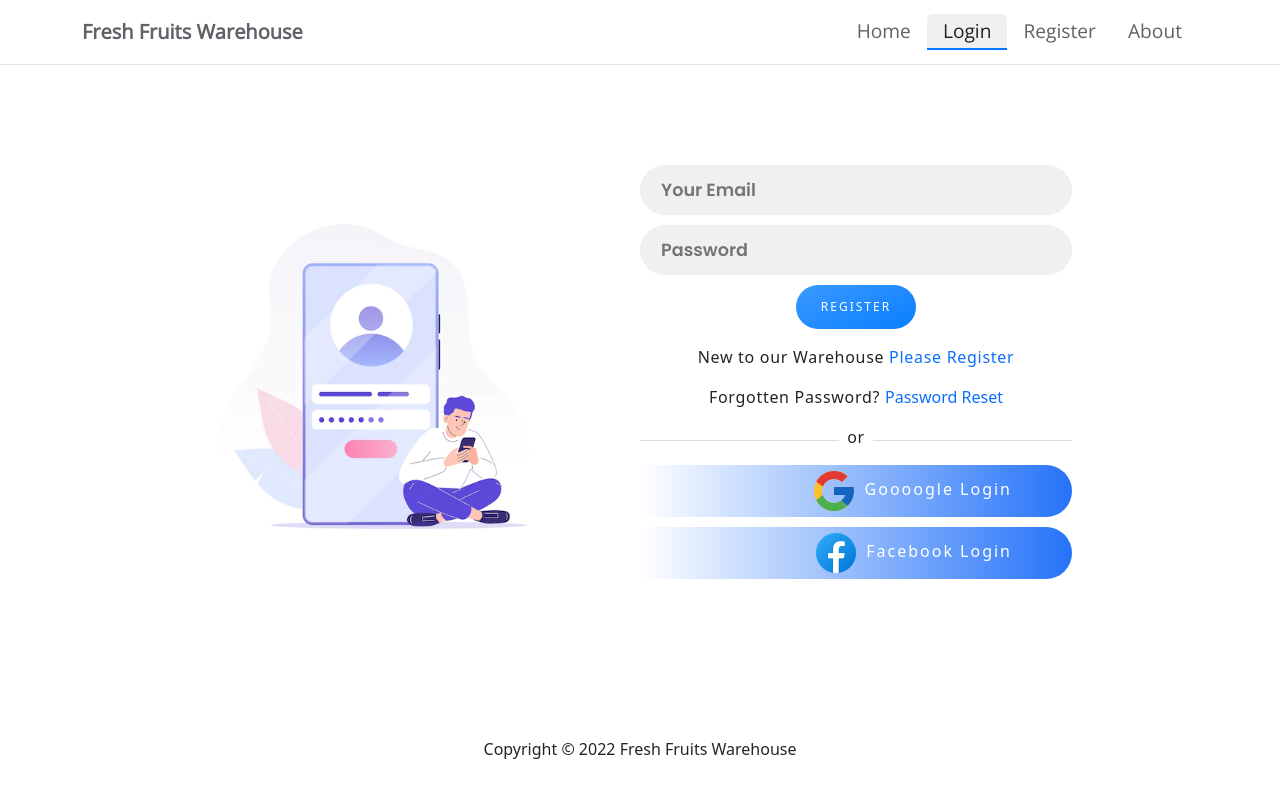
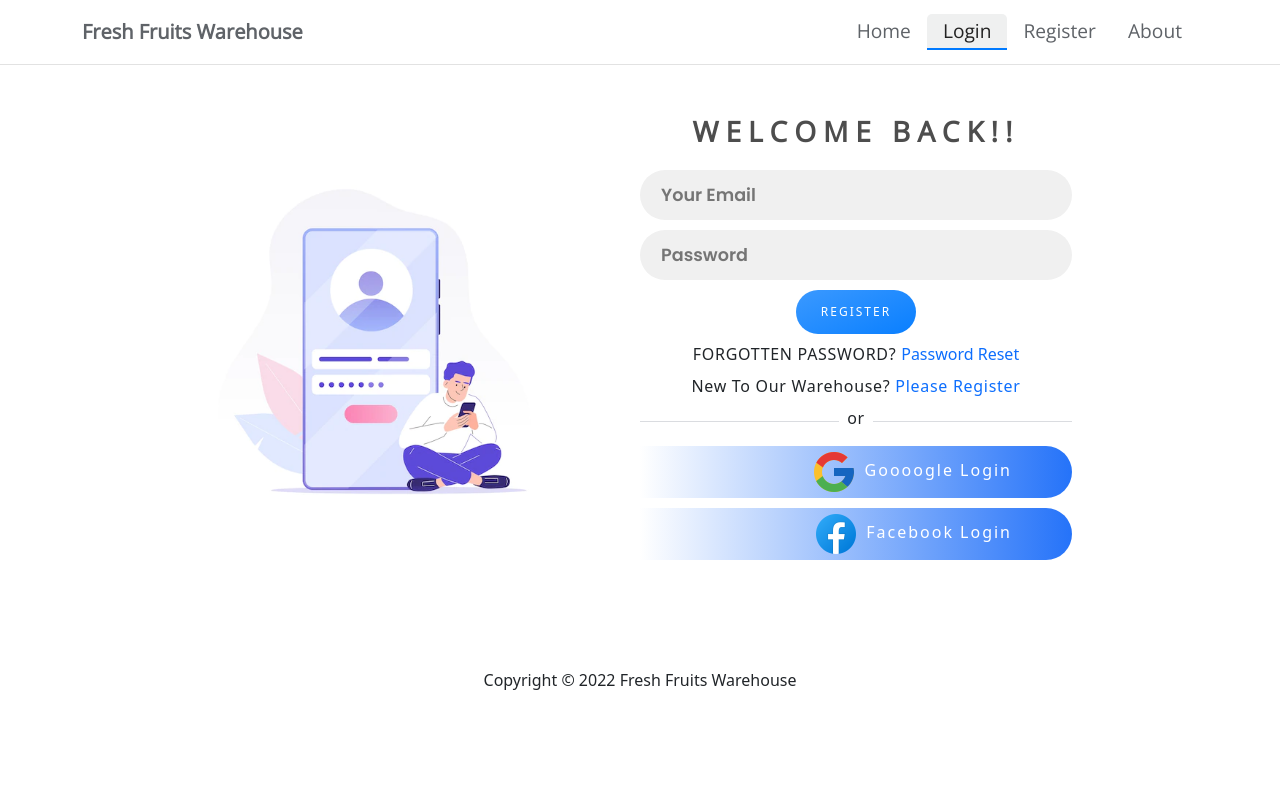
Before and after one commit to MagicManik/fresh-fruits-warehouse, a React (Create React App) app: page /login in a window 1280 px wide. Shown: the top 798 px of the page. Built offline with nearby package versions, Linux system fonts and the light colour scheme; no server answers.

Commit message:
reset password done

```diff
--- a/src/Pages/UserAccount/Login/Login.css
+++ b/src/Pages/UserAccount/Login/Login.css
@@ -1,3 +1,13 @@
+.form-title {
+    padding: 0 8px;
+    margin-bottom: 21px;
+    font-family: 'Open Sans', sans-serif;
+    font-weight: 600;
+    color: rgb(77, 77, 77);
+    letter-spacing: 7px;
+    text-align: center;
+}
+
 .link-button {
     background: none;
     border: none;
--- a/src/Pages/UserAccount/Login/Login.js
+++ b/src/Pages/UserAccount/Login/Login.js
@@ -1,13 +1,26 @@
-import React from 'react';
-import { useSignInWithEmailAndPassword } from 'react-firebase-hooks/auth';
+import React, { useState } from 'react';
+import loginImage from '../image/login.png'
+import { useSendPasswordResetEmail, useSignInWithEmailAndPassword } from 'react-firebase-hooks/auth';
 import { Link, useLocation, useNavigate } from 'react-router-dom';
 import auth from '../../../firebase.init';
-import loginImage from '../image/login.png'
 import SocialLogin from '../SocialLogin/SocialLogin';
 import './Login.css'
 
 const Login = () => {
+    const [email, setEmail] = useState('');
+    const [password, setPassword] = useState('');
 
+
+    // _______ to collecte input value _______
+    const handleEmail = event => {
+        setEmail(event.target.value);
+    }
+    const handlePassword = event => {
+        setPassword(event.target.value);
+    }
+
+
+    // collect from fire base hooks
     const [
         signInWithEmailAndPassword,
         user,
@@ -15,22 +28,45 @@ const Login = () => {
         error,
     ] = useSignInWithEmailAndPassword(auth);
 
+    const [sendPasswordResetEmail, sending] = useSendPasswordResetEmail(auth);
+
+
+    // Password Reset Event Handler
+    const handleResetPassword = async () => {
+        if (email) {
+            await sendPasswordResetEmail(email);
+            alert('Sent email');
+        }
+        else {
+            alert('Please Enter Your Email Address')
+        }
+    }
+
+
+    // user navigate
     const navigate = useNavigate();
     const location = useLocation();
     const from = location.state?.from?.pathname || "/";
-
     if (user) {
         navigate(from, { replace: true });
     }
 
+
+    // handle error
+    let errorElement;
+    if (error) {
+        errorElement = <p className='text-danger'>Error: {error?.message}</p>
+    }
+
+
+    // Form Submit Event Handler
     const handleLoginForm = event => {
         event.preventDefault();
-        const email = event.target.email.value;
-        const password = event.target.password.value;
-
-        signInWithEmailAndPassword(email, password)
+        signInWithEmailAndPassword(email, password);
 
     }
+
+
     return (
         <section className='form-section'>
 
@@ -41,21 +77,24 @@ const Login = () => {
             <div>
 
                 <form onSubmit={handleLoginForm} className='form-container'>
+                    <h3 className='form-title'>WELCOME BACK!!</h3>
 
+                    <input onBlur={handleEmail} className='input-field' type="email" name="email" id="" placeholder='Your Email' required />
 
-                    <input className='input-field' type="email" name="email" id="" placeholder='Your Email' />
-
-                    <input className='input-field' type="password" name="password" id="" placeholder='Password' />
+                    <input onBlur={handlePassword} className='input-field' type="password" name="password" id="" placeholder='Password' required />
 
                     <input className='mx-auto input-btn' type="submit" value="REGISTER" />
+
+                    {errorElement}
 
                 </form>
 
 
-                <div className='method-divider-container mt-3'>
+                <div className='method-divider-container mt-0'>
 
-                    <p className='mx-auto'>New to our Warehouse <Link className='link-button' to={'/register'}>Please Register</Link></p>
-                    <p className='mx-auto'>Forgotten Password? <button className='link-button'>Password Reset</button></p>
+                    <p className='mx-auto m-2'>FORGOTTEN PASSWORD? <button className='link-button' onClick={handleResetPassword}>Password Reset</button></p>
+
+                    <p className='mx-auto mb-2'> New To Our Warehouse?<Link className='link-button' to={'/register'}> Please Register</Link></p>
 
                     <div className='d-flex'>
                         <div className='right-divider'></div>
--- a/src/Pages/UserAccount/Register/Register.css
+++ b/src/Pages/UserAccount/Register/Register.css
@@ -3,7 +3,7 @@
     grid-template-columns: repeat(2, 1fr);
     align-items: center;
     justify-content: center;
-    margin: 100px 100px;
+    margin: 50px 100px;
 }
 
 .form-image img {
--- a/src/Pages/UserAccount/Register/Register.js
+++ b/src/Pages/UserAccount/Register/Register.js
@@ -39,13 +39,15 @@ const Register = () => {
 
             <div>
 
+
                 <form onSubmit={handleRegisterForm} className='form-container'>
+                    <h3 className='form-title'>PLEASE REGISTER!!</h3>
 
-                    <input className='input-field' type="text" name="name" id="" placeholder='Your Name' />
+                    <input className='input-field' type="text" name="name" id="" placeholder='Your Name' required />
 
-                    <input className='input-field' type="email" name="email" id="" placeholder='Your Email' />
+                    <input className='input-field' type="email" name="email" id="" placeholder='Your Email' required />
 
-                    <input className='input-field' type="password" name="password" id="" placeholder='Password' />
+                    <input className='input-field' type="password" name="password" id="" placeholder='Password' required />
 
                     <input className='mx-auto input-btn' type="submit" value="REGISTER" />
 
--- a/src/Pages/UserAccount/SocialLogin/SocialLogin.css
+++ b/src/Pages/UserAccount/SocialLogin/SocialLogin.css
@@ -11,3 +11,8 @@
     text-align: end;
     padding-right: 60px;
 }
+
+.social-login-btn:hover {
+    background-image: linear-gradient(90deg, #ffffff 0%, #005eff 100%);
+    background-color: #005eff;
+}
--- a/src/Pages/UserAccount/SocialLogin/SocialLogin.js
+++ b/src/Pages/UserAccount/SocialLogin/SocialLogin.js
@@ -1,18 +1,47 @@
 import React from 'react';
 import google from '../image/google.png'
 import facebook from '../image/facebook.png'
+import { useSignInWithGoogle } from 'react-firebase-hooks/auth';
+
 import './SocialLogin.css'
+import auth from '../../../firebase.init';
+import { useLocation, useNavigate } from 'react-router-dom';
 
 const SocialLogin = () => {
+
+    const [signInWithGoogle, user, loading, error] = useSignInWithGoogle(auth);
+
+
+    let errorElement;
+    if (error) {
+        errorElement = <p className='text-danger'>Error: {error?.message}</p>
+    }
+
+
+    const navigate = useNavigate();
+    const location = useLocation();
+    const from = location.state?.from?.pathname || "/";
+    if (user) {
+        navigate(from, { replace: true });
+    }
+
+
     return (
         <div>
+            {
+                errorElement
+            }
 
-            <div className='social-login-container'>
-                <button className='social-login-btn'><img src={google} alt="" /> Goooogle Login</button>
+            <div>
+                <button onClick={() => signInWithGoogle()} className='social-login-btn'><img src={google} alt="" /> Goooogle Login</button>
             </div>
-            <div className='social-login-container'>
+            <div>
                 <button className='social-login-btn'><img src={facebook} alt="" /> Facebook Login</button>
+
+
             </div>
+
+
 
         </div>
     );
```
